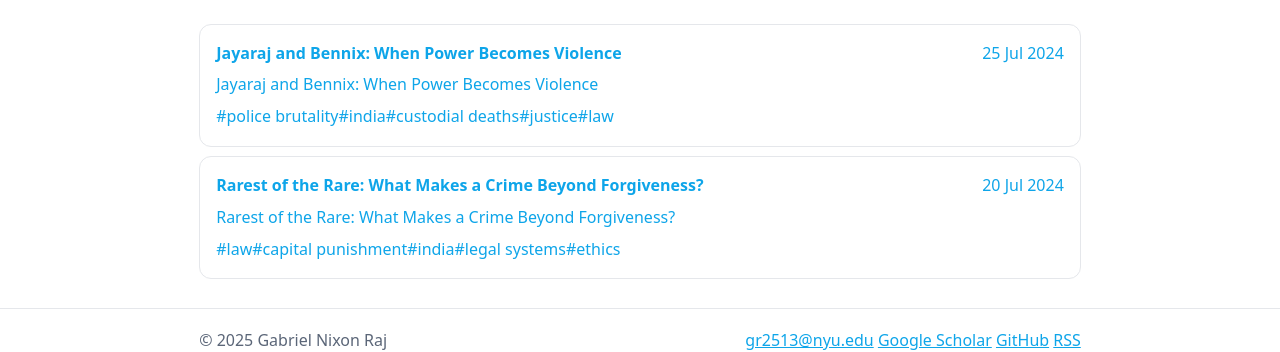
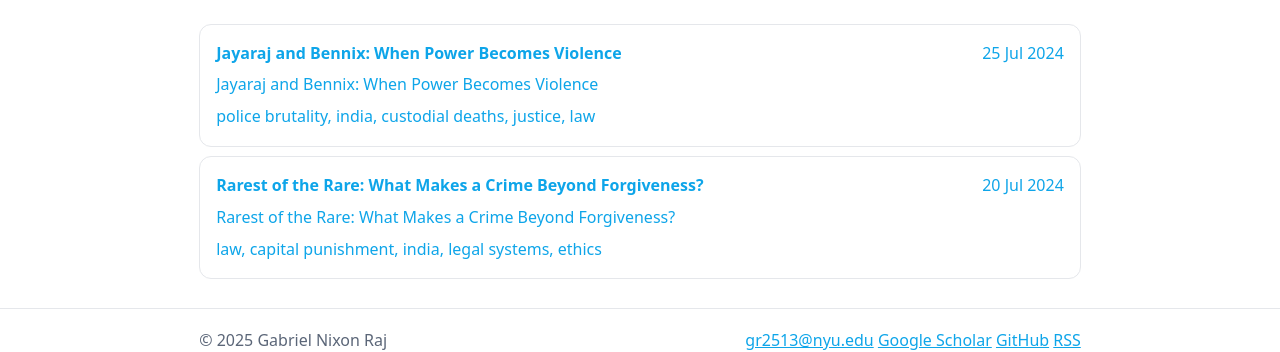
Before and after one commit to GabrielNixon/gabrielnixon.github.io, a Jekyll site: the page built from resources/index.md, in a window 1280 px wide. Shown: the part 204-556 px from the top of the page. Built offline with Jekyll 4.4.1, drawn with Linux system fonts in a browser that asks for light colours.

Commit message:
Update index.md

```diff
--- a/resources/index.md
+++ b/resources/index.md
@@ -37,9 +37,8 @@ If you want ALL posts, replace "res_posts" with "site.posts" below.
           {%- endif -%}
           {%- if post.tags and post.tags.size > 0 -%}
             <div style="margin-top:.4rem">
-              {%- for t in post.tags -%}
-                <span class="tag">#{{ t }}</span>
-              {%- endfor -%}
+              {%- assign unique_tags = post.tags | uniq -%}
+              {{ unique_tags | join: ", " }}
             </div>
           {%- endif -%}
         </a>
```
